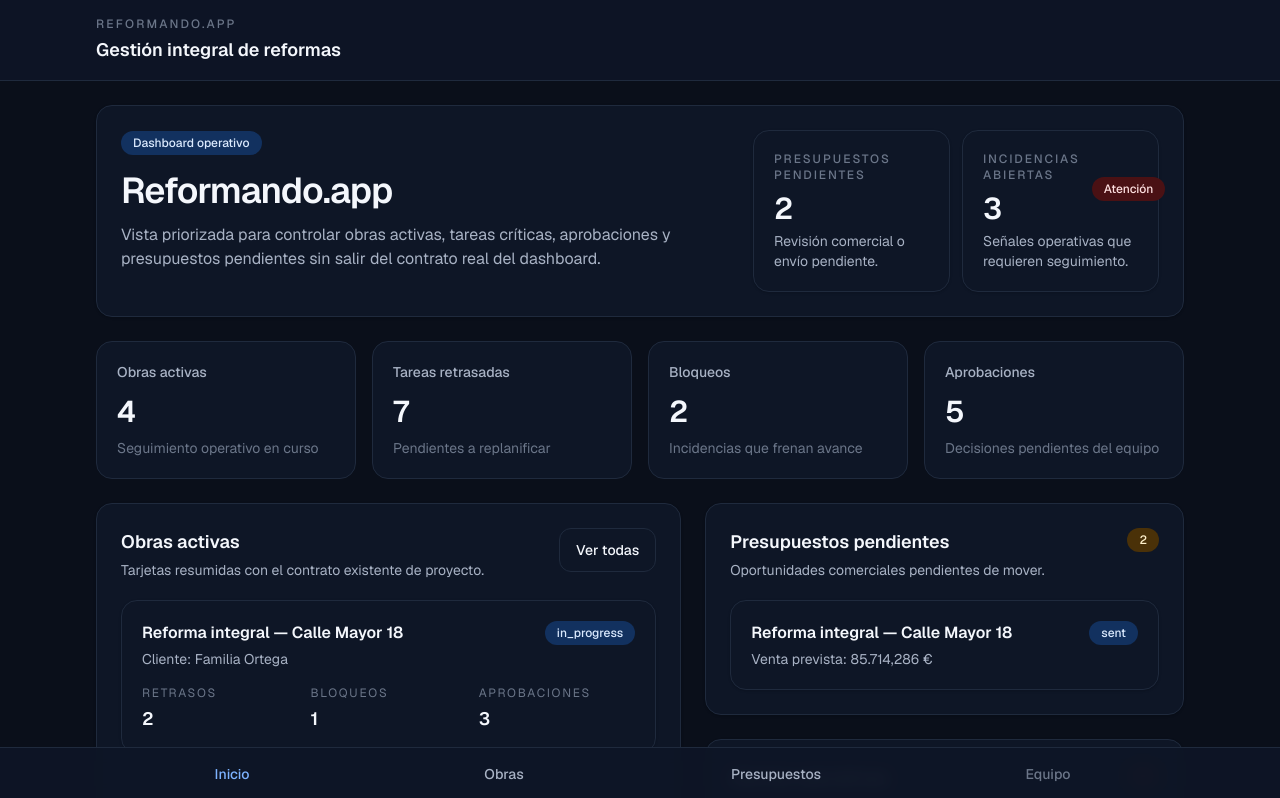
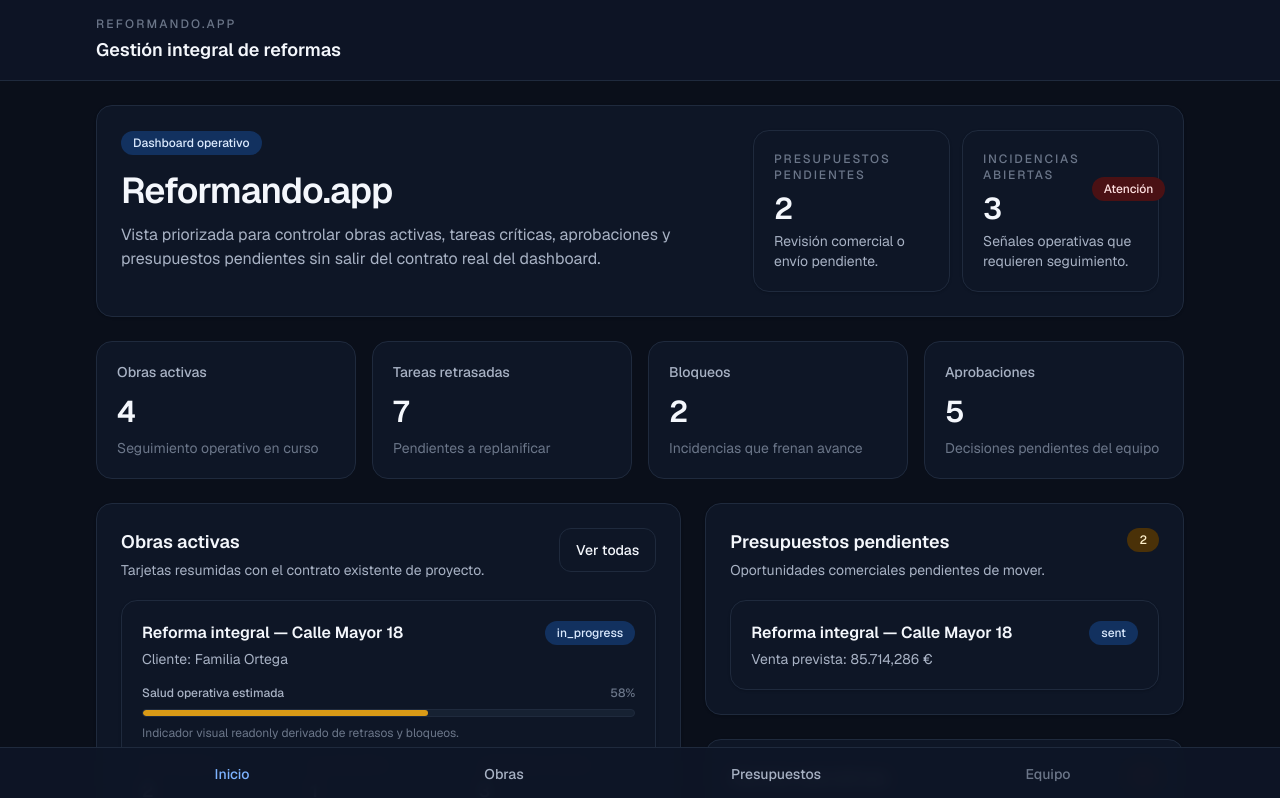
Before and after one commit to ReformandoPro/reforapp, a Next.js app: page / in a window 1280 px wide. Shown: the top 798 px of the page. Built offline with nearby package versions, Linux system fonts and the light colour scheme.

Commit message:
feat(ui): add progress bar component

```diff
--- a/src/components/screens/ReformistDashboardScreen.tsx
+++ b/src/components/screens/ReformistDashboardScreen.tsx
@@ -6,6 +6,7 @@ import { Card } from "../ui/Card";
 import { EmptyState } from "../ui/EmptyState";
 import { ListItem } from "../ui/ListItem";
 import { MetricCard } from "../ui/MetricCard";
+import { ProgressBar } from "../ui/ProgressBar";
 
 type ReformistDashboardScreenProps = {
   summary: DashboardSummary;
@@ -44,6 +45,25 @@ function mapAlertTone(level: OperationalAlertLevel): "info" | "warning" | "dange
   }
 
   return "info";
+}
+
+function getProjectHealthProgress(project: DashboardSummary["activeProjects"][number]): number {
+  const delayedPenalty = project.delayedTasksCount * 12;
+  const blockedPenalty = project.blockedTasksCount * 18;
+
+  return Math.max(0, Math.min(100, 100 - delayedPenalty - blockedPenalty));
+}
+
+function mapProjectHealthTone(progress: number): "success" | "warning" | "danger" {
+  if (progress < 50) {
+    return "danger";
+  }
+
+  if (progress < 75) {
+    return "warning";
+  }
+
+  return "success";
 }
 
 export function ReformistDashboardScreen({
@@ -126,7 +146,11 @@ export function ReformistDashboardScreen({
 
           {summary.activeProjects.length > 0 ? (
             <ul className="mt-5 space-y-3">
-              {summary.activeProjects.map((project) => (
+              {summary.activeProjects.map((project) => {
+                const projectHealthProgress = getProjectHealthProgress(project);
+                const projectHealthTone = mapProjectHealthTone(projectHealthProgress);
+
+                return (
                   <li key={project.id}>
                     <Card className="border-[var(--border-subtle)] bg-[var(--bg-base)] p-4 shadow-none">
                       <div className="flex flex-col gap-4 sm:flex-row sm:items-start sm:justify-between">
@@ -139,6 +163,16 @@ export function ReformistDashboardScreen({
                           </p>
                         </div>
                         <Badge tone="info">{project.status}</Badge>
+                      </div>
+
+                      <div className="mt-4">
+                        <ProgressBar
+                          value={projectHealthProgress}
+                          label="Salud operativa estimada"
+                          helperText="Indicador visual readonly derivado de retrasos y bloqueos."
+                          showValue
+                          tone={projectHealthTone}
+                        />
                       </div>
 
                       <div className="mt-4 grid gap-3 sm:grid-cols-3">
@@ -163,7 +197,8 @@ export function ReformistDashboardScreen({
                       </div>
                     </Card>
                   </li>
-              ))}
+                );
+              })}
             </ul>
           ) : (
             <div className="mt-5">
--- /dev/null
+++ b/src/components/ui/ProgressBar.tsx
@@ -0,0 +1,69 @@
+import type { HTMLAttributes } from "react";
+
+type ProgressBarTone = "neutral" | "info" | "success" | "warning" | "danger";
+
+type ProgressBarProps = HTMLAttributes<HTMLDivElement> & {
+  value: number;
+  label?: string;
+  helperText?: string;
+  showValue?: boolean;
+  tone?: ProgressBarTone;
+};
+
+const trackClasses: Record<ProgressBarTone, string> = {
+  neutral: "bg-[var(--bg-surface-raised)] border-[var(--border-subtle)]",
+  info: "bg-[var(--bg-surface-raised)] border-[var(--border-subtle)]",
+  success: "bg-[var(--bg-surface-raised)] border-[var(--border-subtle)]",
+  warning: "bg-[var(--bg-surface-raised)] border-[var(--border-subtle)]",
+  danger: "bg-[var(--bg-surface-raised)] border-[var(--border-subtle)]",
+};
+
+const fillClasses: Record<ProgressBarTone, string> = {
+  neutral: "bg-[var(--text-secondary)]",
+  info: "bg-[var(--primary-500)]",
+  success: "bg-[var(--success-500)]",
+  warning: "bg-[var(--warning-500)]",
+  danger: "bg-[var(--danger-500)]",
+};
+
+export function ProgressBar({
+  value,
+  label,
+  helperText,
+  showValue = false,
+  tone = "neutral",
+  className = "",
+  ...props
+}: ProgressBarProps) {
+  const clampedValue = Math.max(0, Math.min(100, Math.round(value)));
+
+  return (
+    <div className={["w-full", className].filter(Boolean).join(" ")} {...props}>
+      {label || showValue ? (
+        <div className="mb-2 flex items-center justify-between gap-3">
+          {label ? <p className="text-xs font-medium text-[var(--text-secondary)]">{label}</p> : <span />}
+          {showValue ? <p className="text-xs font-medium text-[var(--text-tertiary)]">{clampedValue}%</p> : null}
+        </div>
+      ) : null}
+
+      <div
+        role="progressbar"
+        aria-valuemin={0}
+        aria-valuemax={100}
+        aria-valuenow={clampedValue}
+        aria-label={label ?? "Progress"}
+        className={[
+          "h-2 overflow-hidden rounded-full border",
+          trackClasses[tone],
+        ].join(" ")}
+      >
+        <div
+          className={["h-full rounded-full transition-[width] duration-200", fillClasses[tone]].join(" ")}
+          style={{ width: `${clampedValue}%` }}
+        />
+      </div>
+
+      {helperText ? <p className="mt-2 text-xs text-[var(--text-tertiary)]">{helperText}</p> : null}
+    </div>
+  );
+}
```
Lines whose indentation alone changed are shown as unchanged.
